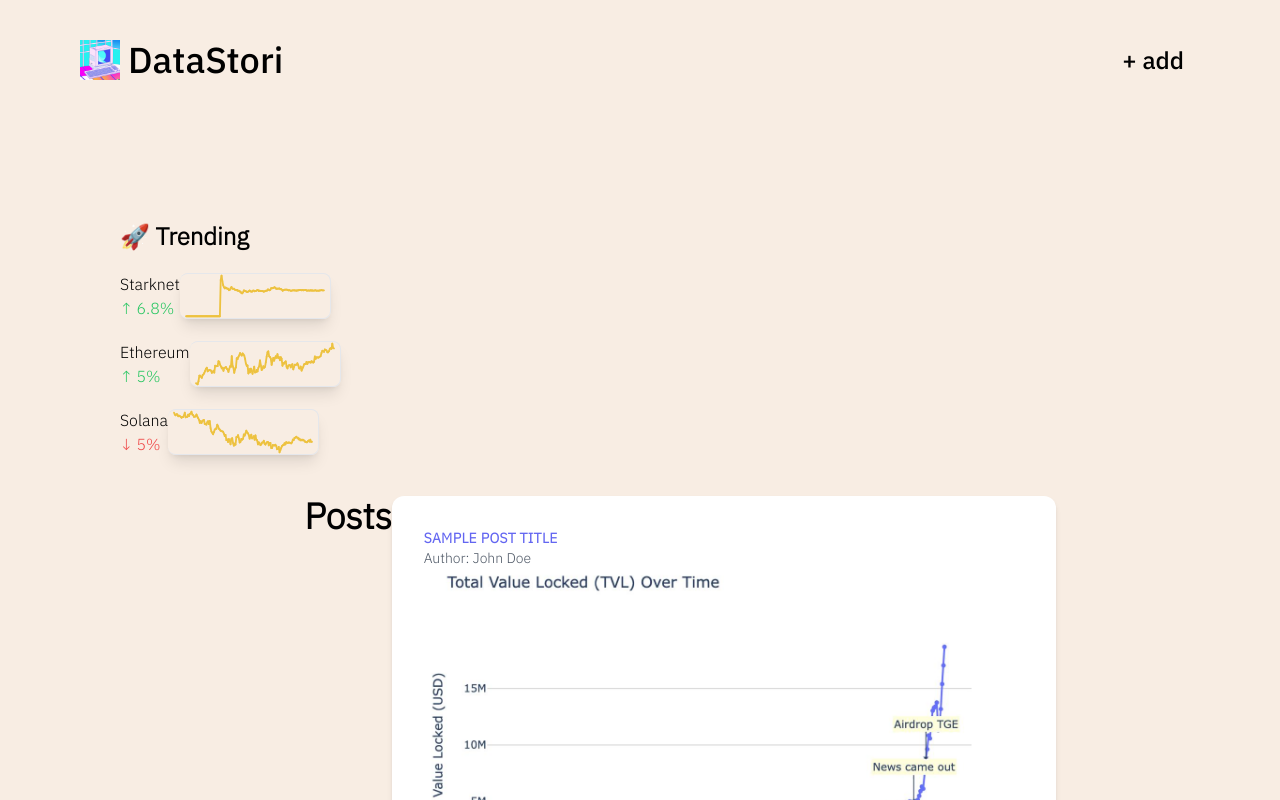
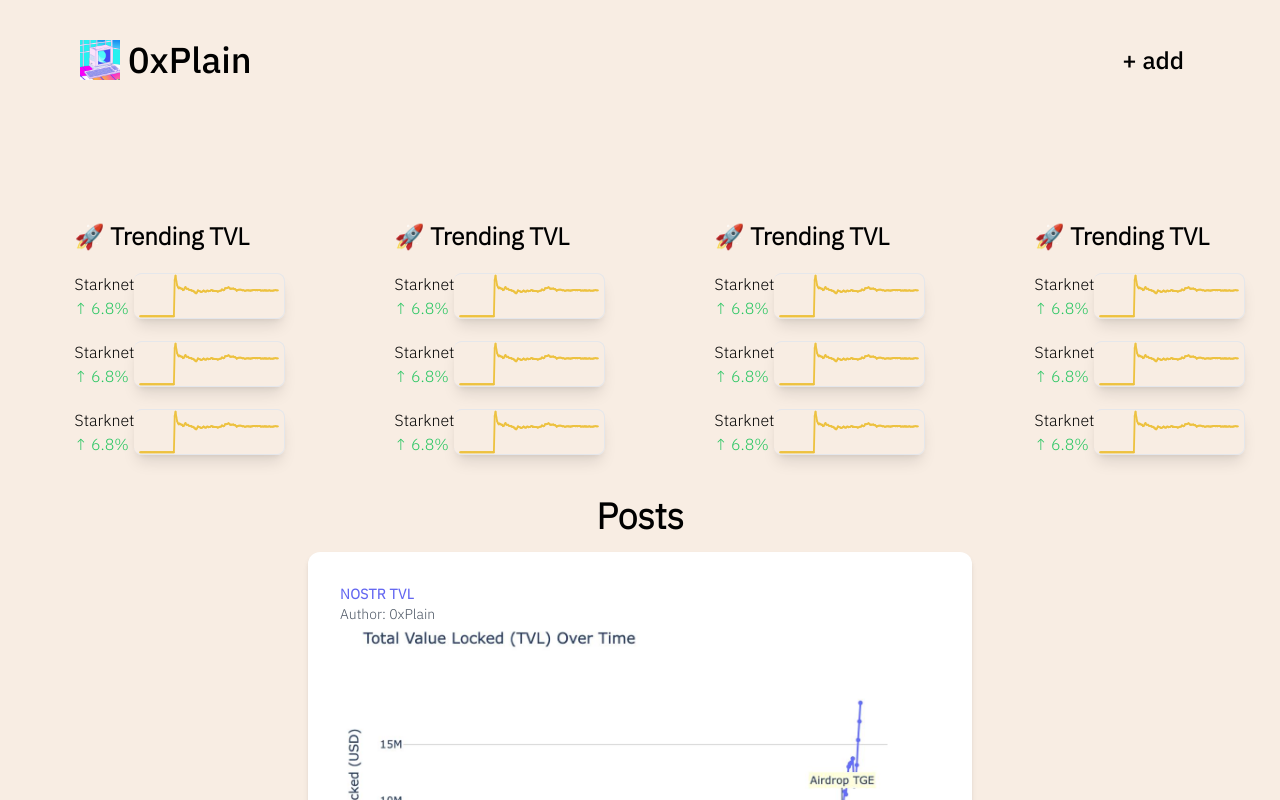
Before and after one commit to FriendlyLifeguard/0xplain, a Next.js app: page / in a window 1280 px wide. Shown: the top 800 px of the page. Built offline with nearby package versions, Linux system fonts and the light colour scheme.

Commit message:
Add more columns of trending and posts rows

```diff
--- a/package.json
+++ b/package.json
@@ -13,6 +13,7 @@
     "buffer": "^6.0.3",
     "next": "14.1.0",
     "plotly.js": "^2.29.1",
+    "plotly.js-dist-min": "^2.29.1",
     "react": "^18",
     "react-dom": "^18",
     "stream-browserify": "^3.0.0"
@@ -20,6 +21,7 @@
   "devDependencies": {
     "@types/node": "^20",
     "@types/plotly.js": "^2.29.1",
+    "@types/plotly.js-dist-min": "^2.3.4",
     "@types/react": "^18",
     "@types/react-dom": "^18",
     "autoprefixer": "^10.0.1",
--- a/src/app/page.tsx
+++ b/src/app/page.tsx
@@ -26,56 +26,203 @@
 
 </div>
 
-<div className='flex flex-col items-center h-screen mt-20 ml-20'>
 
-  <div className="mt-5 w-full flex flex-row items-center">
+<div className='flex flex-col items-center h-screen mt-20'>
+  {/* Container for the three columns */}
+  <div className="flex w-full justify-around">
+    {/* Column 1 */}
     <div className="flex flex-col items-start ml-10">
-      <div className="text-2xl font-bold"> &#128640; Trending
+      <div className="mt-5">
+        <div className="text-2xl font-bold"> &#128640; Trending TVL </div>
       </div>
-    </div>
-  </div>
-  <div className="mt-5 w-full flex flex-row items-center">
-    <div className="flex flex-col items-start ml-10">
+      <div className="mt-5">
+        <div className="flex flex-row items-center">
+          <div className="flex flex-col items-start">
             <div className="text-1xl">Starknet</div>
             <span className="text-green-500">↑ 6.8%</span>
           </div>
           <div className="border-b border-r border-t shadow-lg rounded-lg">
+            {/* Ensure Image component is correctly imported for your setup */}
             <Image src="/starknetPrice.svg" alt="starknet" width={150} height={150} />
           </div>
         </div>
-  <div className="mt-5 w-full flex flex-row items-center">
-    <div className="flex flex-col items-start ml-10">
-      <div className="text-1xl">Ethereum</div>
-        <span className="text-green-500">↑ 5%</span>
+      </div>
+      {/* Repeat for Ethereum and Solana */}
+      <div className="mt-5">
+        <div className="flex flex-row items-center">
+          <div className="flex flex-col items-start">
+            <div className="text-1xl">Starknet</div>
+            <span className="text-green-500">↑ 6.8%</span>
           </div>
           <div className="border-b border-r border-t shadow-lg rounded-lg">
-      <Image src="/ethereumPrice.svg" alt="ethereum" width={150} height={150} />
+            {/* Ensure Image component is correctly imported for your setup */}
+            <Image src="/starknetPrice.svg" alt="starknet" width={150} height={150} />
           </div>
         </div>
-  <div className="mt-5 w-full flex flex-row items-center">
-    <div className="flex flex-col items-start ml-10">
-        <div className="text-1xl">Solana</div>
-          <span className="text-red-500">&darr; 5%</span>
+      </div>
+      <div className="mt-5">
+        <div className="flex flex-row items-center">
+          <div className="flex flex-col items-start">
+            <div className="text-1xl">Starknet</div>
+            <span className="text-green-500">↑ 6.8%</span>
           </div>
           <div className="border-b border-r border-t shadow-lg rounded-lg">
-      <Image src="/solanaPrice.svg" alt="solana" width={150} height={150} />
+            {/* Ensure Image component is correctly imported for your setup */}
+            <Image src="/starknetPrice.svg" alt="starknet" width={150} height={150} />
+          </div>
+        </div>
+      </div>
     </div>
 
+    {/* Column 2 */}
+    {/* Duplicate the structure of Column 1 with different content as needed */}
+    <div className="flex flex-col items-start ml-10">
+      <div className="mt-5">
+        <div className="text-2xl font-bold"> &#128640; Trending TVL </div>
       </div>
-  <div className="w-full flex justify-center mt-10">
-      <div className="text-4xl font-bold">Posts</div>
-      <PostComponent
-        postId="1"
-        title="Sample Post Title"
-        author="John Doe"
-      />
+      <div className="mt-5">
+        <div className="flex flex-row items-center">
+          <div className="flex flex-col items-start">
+            <div className="text-1xl">Starknet</div>
+            <span className="text-green-500">↑ 6.8%</span>
+          </div>
+          <div className="border-b border-r border-t shadow-lg rounded-lg">
+            {/* Ensure Image component is correctly imported for your setup */}
+            <Image src="/starknetPrice.svg" alt="starknet" width={150} height={150} />
+          </div>
+        </div>
+      </div>
+      {/* Repeat for Ethereum and Solana */}
+      <div className="mt-5">
+        <div className="flex flex-row items-center">
+          <div className="flex flex-col items-start">
+            <div className="text-1xl">Starknet</div>
+            <span className="text-green-500">↑ 6.8%</span>
+          </div>
+          <div className="border-b border-r border-t shadow-lg rounded-lg">
+            {/* Ensure Image component is correctly imported for your setup */}
+            <Image src="/starknetPrice.svg" alt="starknet" width={150} height={150} />
+          </div>
+        </div>
+      </div>
+      <div className="mt-5">
+        <div className="flex flex-row items-center">
+          <div className="flex flex-col items-start">
+            <div className="text-1xl">Starknet</div>
+            <span className="text-green-500">↑ 6.8%</span>
+          </div>
+          <div className="border-b border-r border-t shadow-lg rounded-lg">
+            {/* Ensure Image component is correctly imported for your setup */}
+            <Image src="/starknetPrice.svg" alt="starknet" width={150} height={150} />
+          </div>
+        </div>
+      </div>
+    </div>
+    {/* Column 3 */}
+    {/* Duplicate the structure of Column 1 with different content as needed */}
+    <div className="flex flex-col items-start ml-10">
+      <div className="mt-5">
+        <div className="text-2xl font-bold"> &#128640; Trending TVL </div>
+      </div>
+      <div className="mt-5">
+        <div className="flex flex-row items-center">
+          <div className="flex flex-col items-start">
+            <div className="text-1xl">Starknet</div>
+            <span className="text-green-500">↑ 6.8%</span>
+          </div>
+          <div className="border-b border-r border-t shadow-lg rounded-lg">
+            {/* Ensure Image component is correctly imported for your setup */}
+            <Image src="/starknetPrice.svg" alt="starknet" width={150} height={150} />
+          </div>
+        </div>
+      </div>
+      {/* Repeat for Ethereum and Solana */}
+      <div className="mt-5">
+        <div className="flex flex-row items-center">
+          <div className="flex flex-col items-start">
+            <div className="text-1xl">Starknet</div>
+            <span className="text-green-500">↑ 6.8%</span>
+          </div>
+          <div className="border-b border-r border-t shadow-lg rounded-lg">
+            {/* Ensure Image component is correctly imported for your setup */}
+            <Image src="/starknetPrice.svg" alt="starknet" width={150} height={150} />
+          </div>
+        </div>
+      </div>
+      <div className="mt-5">
+        <div className="flex flex-row items-center">
+          <div className="flex flex-col items-start">
+            <div className="text-1xl">Starknet</div>
+            <span className="text-green-500">↑ 6.8%</span>
+          </div>
+          <div className="border-b border-r border-t shadow-lg rounded-lg">
+            {/* Ensure Image component is correctly imported for your setup */}
+            <Image src="/starknetPrice.svg" alt="starknet" width={150} height={150} />
+          </div>
+        </div>
+      </div>
     </div>
 
-
+    {/* Column 4 */}
+    <div className="flex flex-col items-start ml-10">
+      <div className="mt-5">
+        <div className="text-2xl font-bold"> &#128640; Trending TVL </div>
+      </div>
+      <div className="mt-5">
+        <div className="flex flex-row items-center">
+          <div className="flex flex-col items-start">
+            <div className="text-1xl">Starknet</div>
+            <span className="text-green-500">↑ 6.8%</span>
+          </div>
+          <div className="border-b border-r border-t shadow-lg rounded-lg">
+            {/* Ensure Image component is correctly imported for your setup */}
+            <Image src="/starknetPrice.svg" alt="starknet" width={150} height={150} />
+          </div>
+        </div>
+      </div>
+      {/* Repeat for Ethereum and Solana */}
+      <div className="mt-5">
+        <div className="flex flex-row items-center">
+          <div className="flex flex-col items-start">
+            <div className="text-1xl">Starknet</div>
+            <span className="text-green-500">↑ 6.8%</span>
+          </div>
+          <div className="border-b border-r border-t shadow-lg rounded-lg">
+            {/* Ensure Image component is correctly imported for your setup */}
+            <Image src="/starknetPrice.svg" alt="starknet" width={150} height={150} />
+          </div>
+        </div>
+      </div>
+      <div className="mt-5">
+        <div className="flex flex-row items-center">
+          <div className="flex flex-col items-start">
+            <div className="text-1xl">Starknet</div>
+            <span className="text-green-500">↑ 6.8%</span>
+          </div>
+          <div className="border-b border-r border-t shadow-lg rounded-lg">
+            {/* Ensure Image component is correctly imported for your setup */}
+            <Image src="/starknetPrice.svg" alt="starknet" width={150} height={150} />
+          </div>
+        </div>
+      </div>
+    </div>
   </div>
 
-
-
+  {/* Posts Section */}
+  <div className="w-full flex flex-col items-center justify-center mt-10">
+    <div className="text-4xl font-bold mb-4">Posts</div>
+    <div className="mb-6"> {/* Add bottom margin */}
+      <PostComponent postId="1" title="Nostr TVL" author="0xPlain" />
+    </div>
+    <div className="mb-6"> {/* Add bottom margin */}
+      <PostComponent postId="2" title="Something TVL" author="0xPlain" />
+    </div>
+    <div className="mb-6"> {/* Add bottom margin */}
+      <PostComponent postId="3" title="Else TVL" author="0xPlain" />
+    </div>
+    {/* Add more PostComponent instances as needed */}
+  </div>
+</div>
 
     </>
   )
--- a/src/components/Header.tsx
+++ b/src/components/Header.tsx
@@ -10,7 +10,7 @@
         <div className="flex items-center space-x-2">
         <Image src="/logo.png" alt="Logo" width={40} height={40} />
           <div className="text-4xl">
-            <span>DataStori</span>
+            <span>0xPlain</span>
           </div>
         </div>
     </Link>
--- a/src/components/Plot.tsx
+++ b/src/components/Plot.tsx
@@ -1,6 +1,7 @@
 'use client'
 import React, { useEffect } from 'react';
-import * as Plotly from 'plotly.js';
+import * as Plotly from 'plotly.js-dist-min';
+
 
 interface TvlsItem {
   date: number; // Unix timestamp
```
Also changed, not shown: 2 other files (tests, documents, lock files or other folders). Lines whose indentation alone changed are shown as unchanged.
